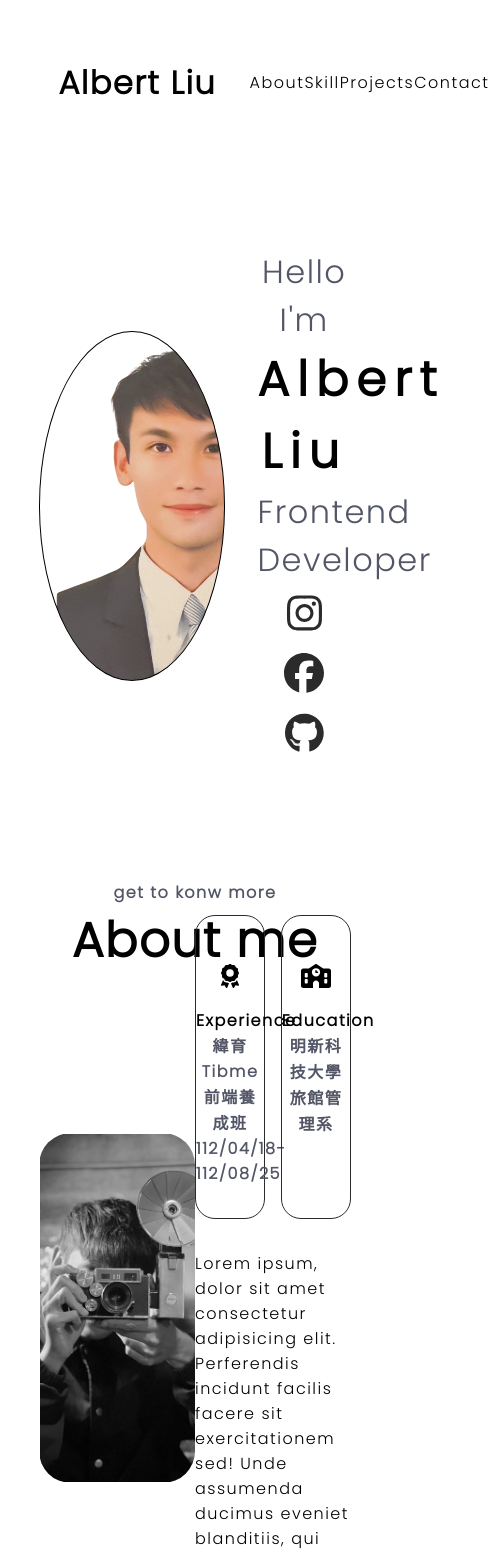
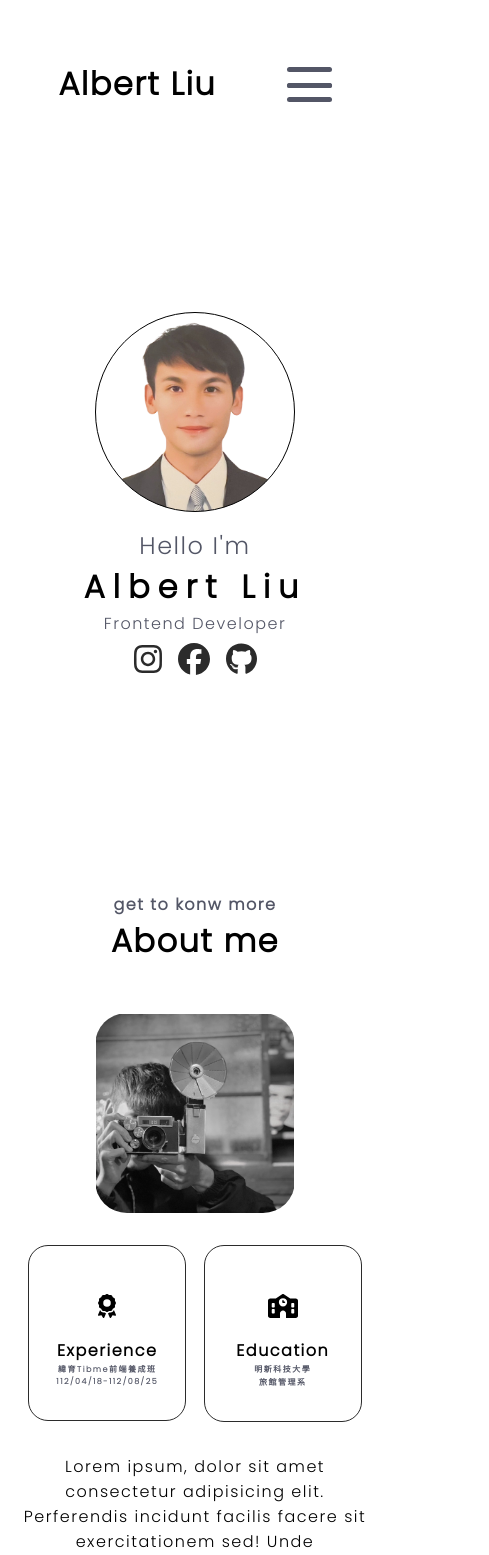
Before and after one commit to jimmy36901/MyCV, a Vue app: page / in a window 390 px wide. Shown: the top 1555 px of the page, 489 px wide, since content can reach past the window. Built offline with nearby package versions, Linux system fonts and the light colour scheme.

Commit message:
add hamburger & RWD

```diff
--- a/src/components/HomeAbout.vue
+++ b/src/components/HomeAbout.vue
@@ -135,6 +135,86 @@ export default {
         color: var(--secondary-gray-1);
       }
     }
+    .HomeAbout_MyContent {
+      text-align: center;
+    }
+  }
+}
+@media screen and (max-width: 420px) {
+  .HomeAbout_title {
+    width: 80%;
+    height: 20vh; //
+    //   border: 1px solid black;
+    margin: auto;
+    display: flex;
+    flex-direction: column;
+    justify-content: center;
+    align-items: center;
+
+    & .subtitle {
+      font-size: 1rem;
+      color: var(--secondary-gray-1);
+    }
+    & .mainTitle {
+      font-size: 2rem;
+      font-weight: 800;
+    }
+  }
+  .HomeAbout_wrap {
+    display: block;
+    width: 90%;
+    height: 110vh;
+    & .HomeAbout_Pic {
+      width: 200px;
+      height: 200px;
+      margin: auto;
+    }
+    & .HomeAbout_InfoWrap {
+      display: block;
+      width: 100%;
+      margin: auto;
+      & .HomeAbout_Info {
+        display: flex;
+        justify-content: space-between;
+        text-align: center;
+        margin: 2rem 0rem;
+        & .HomeAbout_icon {
+          font-size: 1.5rem;
+          padding: 1rem 0rem;
+        }
+        & .HomeAbout_Info_experience {
+          width: 45%;
+          margin: auto;
+          border: 1px solid var(--primary-black);
+          border-radius: 20px;
+          padding: 2rem 0rem;
+        }
+        & .HomeAbout_Info_education {
+          width: 45%;
+          margin: auto;
+          border: 1px solid var(--primary-black);
+          border-radius: 20px;
+          padding: 2rem 0rem;
+        }
+        & .HomeAbout_Info_experience_title {
+          font-size: 1rem;
+        }
+        & .HomeAbout_Info_experience_content {
+          font-size: 0.5rem;
+          color: var(--secondary-gray-1);
+        }
+        & .HomeAbout_Info_education_title {
+          font-size: 1rem;
+        }
+        & .HomeAboit_Info_education_content {
+          font-size: 0.5rem;
+          color: var(--secondary-gray-1);
+        }
+      }
+    }
+  }
+  .HomeArrow {
+    display: none;
   }
 }
 </style>
--- a/src/components/HomeContact.vue
+++ b/src/components/HomeContact.vue
@@ -98,4 +98,16 @@ export default {
     }
   }
 }
+@media screen and (max-width: 420px) {
+  .HomeContact_Wrap {
+    & .HomeContact_items {
+      width: 90%;
+      & .HomeContact_text {
+        display: flex;
+        align-items: center;
+        font-size: 0.8rem;
+      }
+    }
+  }
+}
 </style>
--- /dev/null
+++ b/src/components/HomeHamburger.vue
@@ -0,0 +1,104 @@
+<template>
+  <div id="nav-icon3" @click="openClick()" :class="{ active: showUp }">
+    <span></span>
+    <span></span>
+    <span></span>
+    <span></span>
+    <div class="blankWrap" v-if="this.showUp">
+      <Homelist class="HamburgerHomelist" />
+    </div>
+  </div>
+</template>
+<script>
+import Homelist from "./Homelist.vue";
+export default {
+  components: {
+    Homelist,
+  },
+  data() {
+    return {
+      showUp: false,
+    };
+  },
+  methods: {
+    openClick() {
+      this.showUp = !this.showUp;
+    },
+  },
+};
+</script>
+<style lang="scss">
+#nav-icon3 {
+  width: 45px;
+  height: 35px;
+  position: relative;
+  margin: 50px auto;
+  transform: rotate(0deg);
+  transition: 0.5s ease-in-out;
+  cursor: pointer;
+  span {
+    display: block;
+    position: absolute;
+    height: 5px;
+    width: 100%;
+    background: var(--secondary-gray-1);
+    border-radius: 9px;
+    opacity: 1;
+    left: 0;
+    transform: rotate(0deg);
+    transition: 0.25s ease-in-out;
+
+    &:nth-child(1) {
+      top: 0px;
+    }
+
+    &:nth-child(2),
+    &:nth-child(3) {
+      top: 16px;
+    }
+
+    &:nth-child(4) {
+      top: 30px;
+    }
+  }
+  & .blankWrap {
+    width: 150px;
+    height: 200px;
+    background-color: var(--pale-white);
+    border: 1px solid black;
+    position: absolute;
+    top: 35px;
+    right: 20px;
+    // display: none;
+    & .HamburgerHomelist {
+      display: block;
+      width: 100%;
+    }
+  }
+}
+/* Icon 3 */
+
+.active {
+  span:nth-child(1) {
+    top: 18px !important;
+    width: 0% !important;
+    left: 50% !important;
+  }
+  span:nth-child(2) {
+    transform: rotate(45deg) !important;
+  }
+  span:nth-child(3) {
+    transform: rotate(-45deg) !important;
+  }
+  span:nth-child(4) {
+    top: 18px !important;
+    width: 0% !important;
+    left: 50% !important;
+  }
+}
+@media screen and (max-width: 420px) {
+  #nav-icon3 {
+    margin: 0;
+  }
+}
+</style>
--- a/src/components/HomeHeader.vue
+++ b/src/components/HomeHeader.vue
@@ -1,18 +1,25 @@
 <template>
   <div class="headerWrap">
     <h1 class="headerWrap_title">Albert Liu</h1>
-    <Homelist />
+    <!-- <component :is="hamburger"></component> -->
+    <Homelist class="HeaderHomelist" />
+    <HomeHamburger class="HomeHamburger" />
   </div>
 </template>
 <script>
 import Homelist from "@/components/Homelist.vue";
+import HomeHamburger from "@/components/HomeHamburger.vue";
 export default {
   components: {
     Homelist,
+    HomeHamburger,
+  },
+  data() {
+    return {};
   },
 };
 </script>
-<style lang="scss">
+<style lang="scss" scoped>
 .headerWrap {
   width: 70%;
   margin: auto;
@@ -43,5 +50,28 @@ export default {
       }
     }
   }
+  & .HomeHamburger {
+    display: none;
+  }
+}
+@media screen and (max-width: 420px) {
+  .headerWrap {
+    align-items: center;
+    & .HeaderHomelist {
+      display: none;
+    }
+    & .HomeHamburger {
+      display: block;
+      & ul {
+        & li {
+          &:hover {
+          }
+        }
+      }
+    }
+  }
+  #nav-icon3 {
+    margin: 0;
+  }
 }
 </style>
--- a/src/components/HomeInformation.vue
+++ b/src/components/HomeInformation.vue
@@ -98,4 +98,55 @@ export default {
     }
   }
 }
+@media screen and (max-width: 420px) {
+  .HomeInformation_wrap {
+    display: block;
+    & .Home_MyPic {
+      width: 200px;
+      height: 200px;
+      margin: auto;
+    }
+    & .Home_MyPic_info {
+      width: 80%;
+      margin: auto;
+      padding: 1rem 0rem;
+      & .Home_greeting {
+        font-size: 1.5rem;
+        color: var(--secondary-gray-1);
+      }
+      & .Home_Myname {
+        font-size: 2rem;
+        letter-spacing: 0.5rem;
+      }
+      & .Home_career {
+        font-size: 1rem;
+        color: var(--secondary-gray-1);
+      }
+      & .iconList {
+        //   border: 1px solid black;
+        a {
+          text-decoration: none;
+          // cursor: pointer;
+          &:nth-child(2) {
+            margin: 0rem 1rem;
+          }
+        }
+        & .iconBrand {
+          font-size: 2rem;
+          color: var(--primary-black);
+          transition: 0.3s;
+          transform: rotate(0deg);
+          &:hover {
+            color: var(--cozy-brown);
+            transform: rotate(15deg);
+            transition: 0.3s;
+          }
+        }
+        & .iconBrand:nth-child(2) {
+          margin: 0rem 1rem;
+        }
+      }
+    }
+  }
+}
 </style>
--- a/src/components/HomePageTitle.vue
+++ b/src/components/HomePageTitle.vue
@@ -29,4 +29,25 @@ export default {
     font-weight: 800;
   }
 }
+@media screen and (max-width: 420px) {
+  .HomePageTitle {
+    width: 80%;
+    height: 20vh; //
+    //   border: 1px solid black;
+    margin: auto;
+    display: flex;
+    flex-direction: column;
+    justify-content: center;
+    align-items: center;
+
+    & .subtitle {
+      font-size: 1rem;
+      color: var(--secondary-gray-1);
+    }
+    & .mainTitle {
+      font-size: 2rem;
+      font-weight: 800;
+    }
+  }
+}
 </style>
--- a/src/components/HomeProjects.vue
+++ b/src/components/HomeProjects.vue
@@ -9,12 +9,12 @@
         <p class="visible">{{ items.addInfo }}</p>
       </div>
       <h1 class="HomeProject_title">{{ items.title }}</h1>
-      <a :href="items.link"
+      <a :href="items.link" target="_blank"
         ><button class="HomeProject_btn">{{ items.btn }}</button></a
       >
     </div>
   </div>
-  <HomeArrow @click="OpenContact()" />
+  <HomeArrow @click="OpenContact()" class="HomeArrow" />
 </template>
 <script>
 import HomePageTitle from "./HomePageTitle.vue";
@@ -23,6 +23,10 @@ export default {
   components: { HomePageTitle, HomeArrow },
   data() {
     return {
+      // showUp: window.innerWidth > 420,
+      // show: true,
+      // noShow: false,
+
       mainProjects: [
         {
           id: 1,
@@ -58,6 +62,11 @@ export default {
       // console.log(CONTACT);
     },
   },
+  // computed: {
+  //   showDisplay() {
+  //     return this.showUp ? this.show : this.noShow;
+  //   },
+  // },
 };
 </script>
 <style lang="scss">
@@ -141,4 +150,24 @@ export default {
     }
   }
 }
+@media screen and (max-width: 420px) {
+  .HomeArrow {
+    display: none;
+  }
+  .HomeProject_wrap {
+    display: block;
+    margin: auto;
+    height: 180vh;
+    & .HomeProject_item {
+      width: 80%;
+      margin: auto;
+      height: 400px;
+      margin-top: 1.5rem;
+      & .HomeProject_title {
+        font-size: 1.5rem;
+        padding: 1rem;
+      }
+    }
+  }
+}
 </style>
--- a/src/components/HomeSkill.vue
+++ b/src/components/HomeSkill.vue
@@ -10,7 +10,7 @@
       <p class="HomeSkill_item_subtitle">{{ items.subtitle }}</p>
     </div>
   </div>
-  <HomeArrow @click="OpenProjects()" />
+  <HomeArrow @click="OpenProjects()" class="HomeArrow" />
 </template>
 <script>
 import HomePageTitle from "./HomePageTitle.vue";
@@ -73,4 +73,15 @@ export default {
     transform: translateY(-20px);
   }
 }
+@media screen and (max-width: 420px) {
+  .HomeArrow {
+    display: none;
+  }
+  .HomeSkill_item_wrap {
+    display: flex;
+    height: 180vh;
+    flex-direction: column;
+    justify-content: space-evenly;
+  }
+}
 </style>
--- a/src/store/index.js
+++ b/src/store/index.js
@@ -1,14 +1,12 @@
-import { createStore } from 'vuex'
+import { createStore } from "vuex";
 
 export default createStore({
   state: {
+    // screenWidth: document.documentElement.clientWidth,
+    // screenHeight: document.documentElement.clientHeight,
   },
-  getters: {
-  },
-  mutations: {
-  },
-  actions: {
-  },
-  modules: {
-  }
-})
+  getters: {},
+  mutations: {},
+  actions: {},
+  modules: {},
+});
--- a/src/views/HomeView.vue
+++ b/src/views/HomeView.vue
@@ -21,6 +21,9 @@
     <section class="Homelist">
       <Homelist />
     </section>
+    <section>
+      <HomeHamburger />
+    </section>
   </div>
 </template>
 
@@ -35,6 +38,7 @@ import HomeSkill from "@/components/HomeSkill.vue";
 import HomeProjects from "@/components/HomeProjects.vue";
 import HomeContact from "@/components/HomeContact.vue";
 import Homelist from "@/components/Homelist.vue";
+import HomeHamburger from "@/components/HomeHamburger.vue";
 </script>
 <style lang="scss">
 .home {
@@ -83,4 +87,40 @@ import Homelist from "@/components/Homelist.vue";
     height: 20vh;
   }
 }
+@media screen and (max-width: 420px) {
+  .home {
+    .HomeAbout {
+      height: 110vh;
+    }
+    .HomeSkill {
+      height: 200vh;
+    }
+    .HomeProjects {
+      height: 180vh;
+    }
+    .Homelist {
+      display: block;
+      height: 25vh;
+      ul {
+        display: block;
+        list-style: none;
+        width: 100%;
+        // border: 1px solid black;
+        & li {
+          cursor: pointer;
+          transition: 0.3s;
+          line-height: 3rem;
+          text-align: center;
+          transition: 0.3s;
+          // border: 1px solid var(--secondary-gray-1);
+
+          &:hover {
+            transition: 0.3s;
+            color: var(--secondary-gray-1);
+          }
+        }
+      }
+    }
+  }
+}
 </style>
--- a/vue.config.js
+++ b/vue.config.js
@@ -1,4 +1,5 @@
-const { defineConfig } = require('@vue/cli-service')
+const { defineConfig } = require("@vue/cli-service");
 module.exports = defineConfig({
-  transpileDependencies: true
-})
+  publicPath: "/MyCV/",
+  transpileDependencies: true,
+});
```
Also changed, not shown: src/App.vue (+7 -0 lines).
